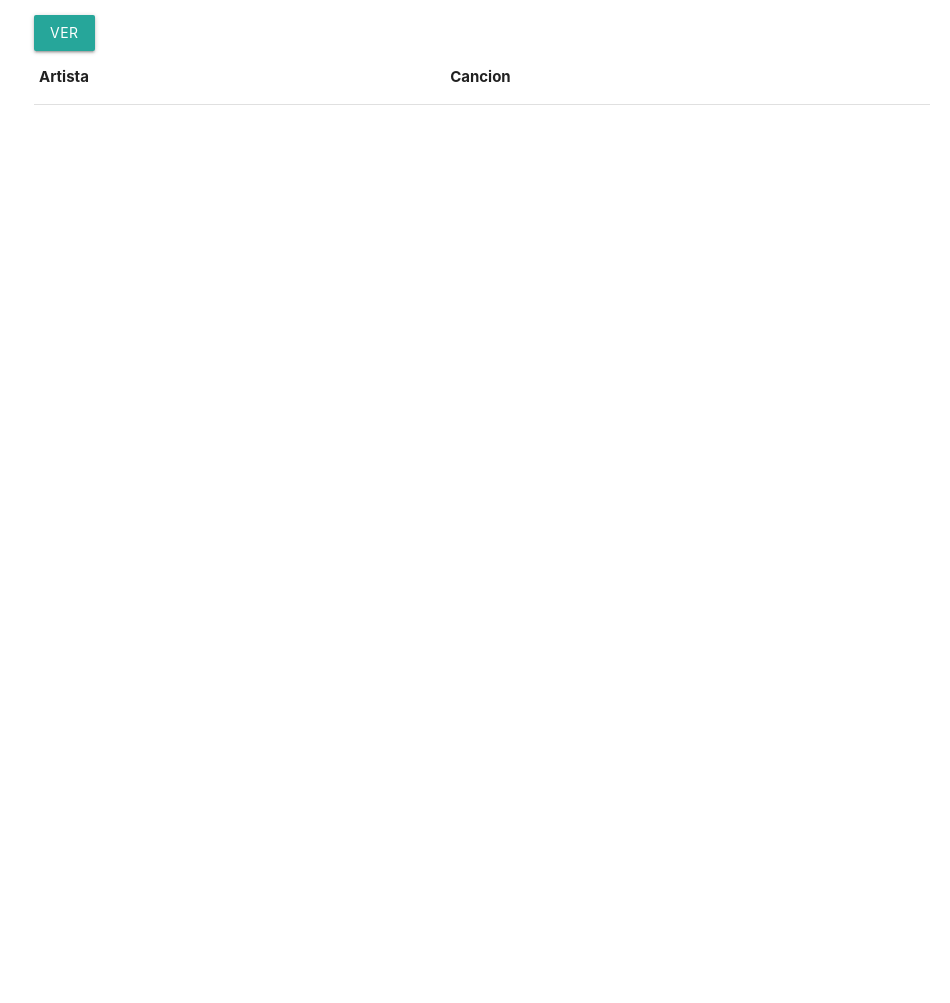
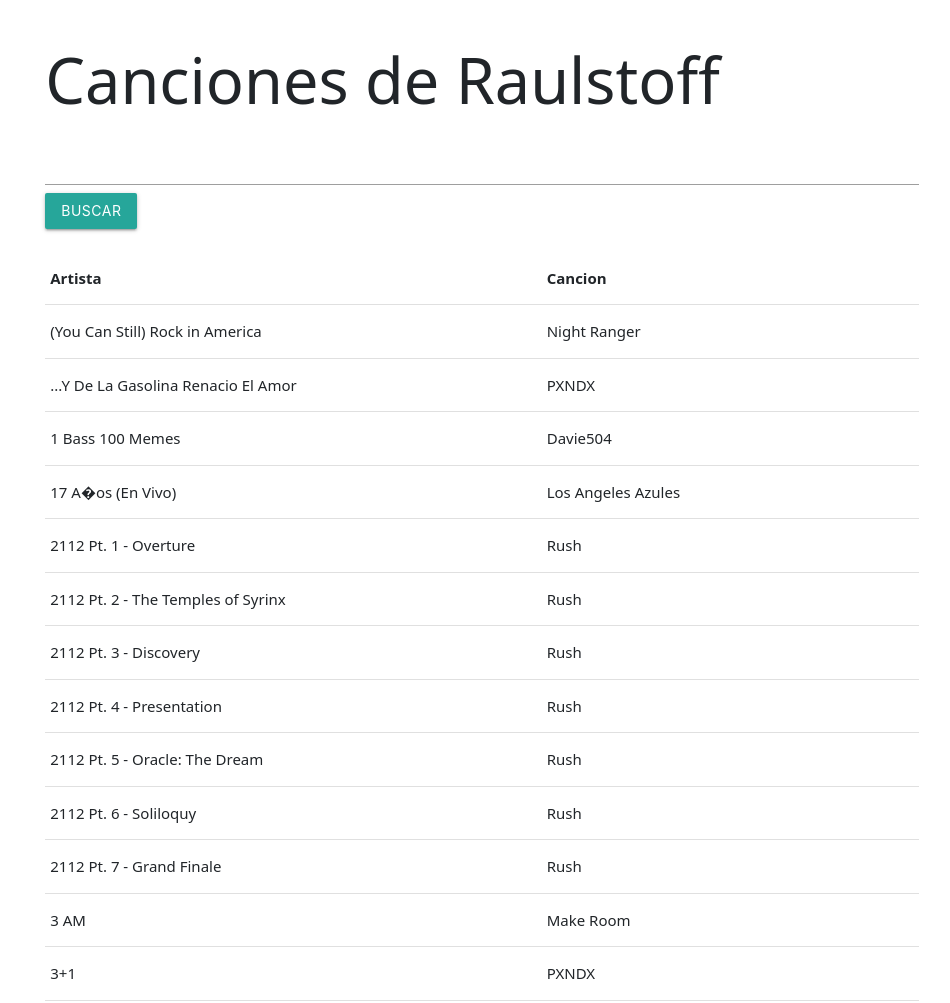
Before and after one commit to raulrbarron/CloneHeroRaulstoff, a plain HTML site: page index.html in a window 1280 px wide. Shown: the top 1003 px of the page, without its empty margins (158-1108 px from the left). Before the commit the page ends 800 px from the top, so only its background shows below. Drawn offline with nearby package versions, Linux system fonts and the light colour scheme.

Commit message:
barra que aun no funcionaxd

```diff
--- a/index.html
+++ b/index.html
@@ -6,15 +6,57 @@
     <meta name="viewport" content="width=device-width, initial-scale=1.0">
     <meta http-equiv="X-UA-Compatible" content="ie=edge">
     <title>Raulstoff Canciones</title>
+    <link href="https://cdn.jsdelivr.net/npm/bootstrap@5.0.0-beta1/dist/css/bootstrap.min.css" rel="stylesheet" integrity="sha384-giJF6kkoqNQ00vy+HMDP7azOuL0xtbfIcaT9wjKHr8RbDVddVHyTfAAsrekwKmP1" crossorigin="anonymous">
+    <link rel="stylesheet" href="https://cdnjs.cloudflare.com/ajax/libs/materialize/1.0.0-rc.2/css/materialize.min.css">
+    <script >
+        function traerDatos(){
+            console.log('dentro de la funcion');
 
-    <link rel="stylesheet" href="https://cdnjs.cloudflare.com/ajax/libs/materialize/1.0.0-rc.2/css/materialize.min.css">
+            const xhttp = new XMLHttpRequest();
+
+            xhttp.open('GET', 'songs.json', true);
+
+            xhttp.send();
+
+            xhttp.onreadystatechange = a;
+
+            function a (){
+
+                if(this.readyState == 4 && this.status == 200){
+                   // console.log(this.responseText);
+                    let datos = JSON.parse(this.responseText);
+                    //console.log(datos);
+                    let res = document.querySelector('#res');
+                    res.innerHTML = '';
+
+                    for(let item of datos){
+                        //onsole.log(item)
+                        res.innerHTML += `
+                            <tr>
+                            <td>${item.Name}</td>
+                            <td>${item.Artist}</td>
+                            </tr>
+                        `
+                    }
+
+                }
+            }
+
+        }
+        </script>
 </head>
 
-<body>
+<body onload="traerDatos();">
 
+
+    <div class="container mt-5">
+        <h1>Canciones de Raulstoff</h1>
+        <input type="text" id="formulario" class="form-control" my-2>
+        <button class="btn btn-info mb-2" id="boton">Buscar</button>
+    </div>
     <div class="container">
         <div class="section">
-            <button class="btn" id="boton">Ver</button>
+
 
             <table>
                 <thead>
@@ -33,9 +75,36 @@
         </div>
     </div>
 
+    <script>
+        const formulario = document.querySelector('#formulario');
+        const boton = document.querySelector('#boton');
 
 
-    <script src="ajax2.js"></script>
+        function alerta(){
+            alert("Aun no esta lo de busqueda xd");
+        }
+
+
+
+        //const filtrar = ()=>{
+
+            //console.log(son);
+            //const texto = formulario.value.toLowerCase()
+
+            //aqui falta obtener un arreglo con las canciones o algo asi xd 8:53
+           // for(let cancion of canciones){
+
+           // }
+
+        //}
+
+        boton.addEventListener('click',alerta)
+
+
+    </script>
+
+
+
 </body>
 
 
```
